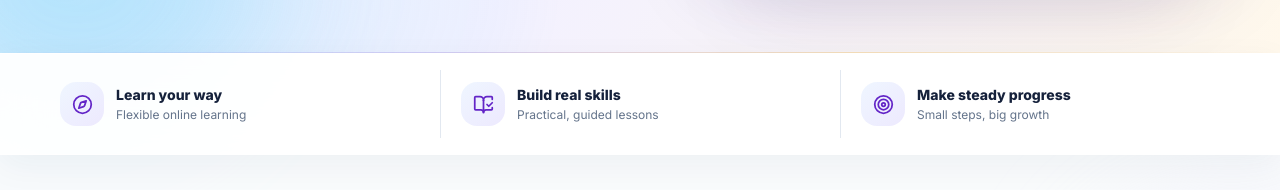
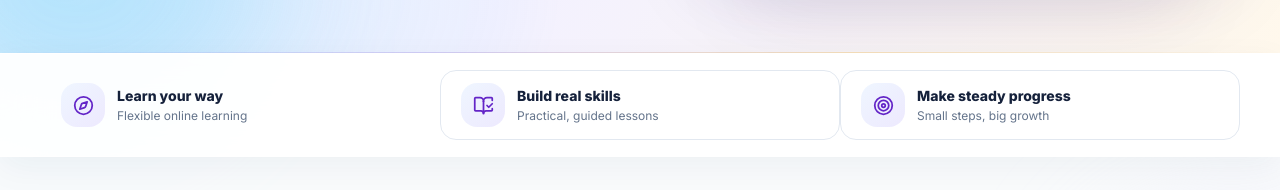
Before and after one commit to chamod-lakshitha/elevora-academy, a Next.js app: page / in a window 1280 px wide. Shown: the part 757-947 px from the top of the page. Built offline with nearby package versions, Linux system fonts and the light colour scheme; no server answers.

Commit message:
Make homepage benefit strip more interactive

```diff
--- a/app/page.tsx
+++ b/app/page.tsx
@@ -90,8 +90,8 @@ export default function HomePage() {
         <div className="container-shell grid gap-0 py-3 sm:grid-cols-3 sm:py-4">
           {benefits.map((benefit, index) => {
             const Icon = benefit.icon;
-            return <div key={benefit.title} className={'flex items-center gap-3 px-2 py-3 sm:px-5 ' + (index ? 'sm:border-l sm:border-slate-200' : '')}>
-              <span className="flex h-11 w-11 shrink-0 items-center justify-center rounded-2xl bg-gradient-to-br from-blue-50 to-violet-100 text-brand-violet"><Icon size={21} /></span>
+            return <div key={benefit.title} className={'group flex items-center gap-3 rounded-2xl border border-transparent px-2 py-3 transition duration-300 hover:-translate-y-1 hover:border-slate-100 hover:bg-white hover:shadow-soft sm:px-5 ' + (index ? 'sm:border-l sm:border-slate-200' : '')}>
+              <span className="flex h-11 w-11 shrink-0 items-center justify-center rounded-2xl bg-gradient-to-br from-blue-50 to-violet-100 text-brand-violet transition duration-300 group-hover:scale-110 group-hover:rotate-3"><Icon size={21} /></span>
               <div><p className="text-sm font-extrabold text-brand-ink">{benefit.title}</p><p className="mt-0.5 text-xs text-slate-500">{benefit.text}</p></div>
             </div>;
           })}
```
